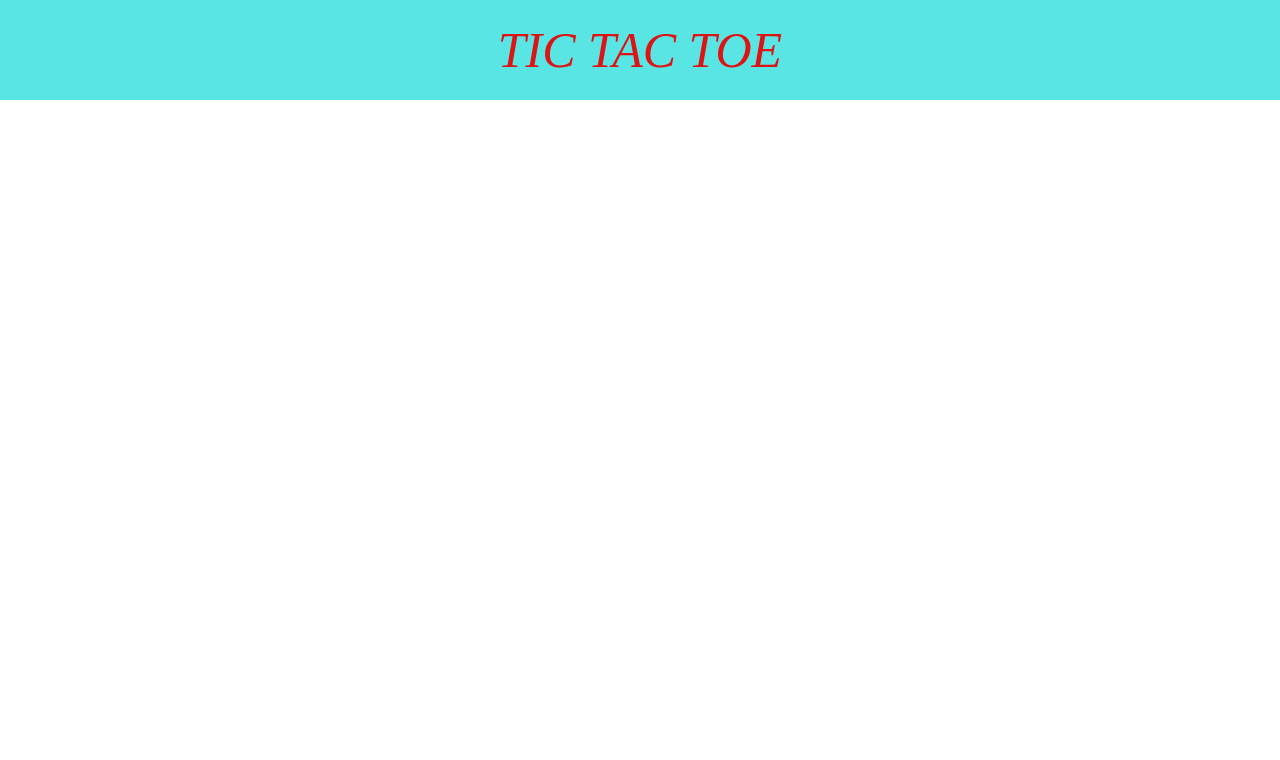
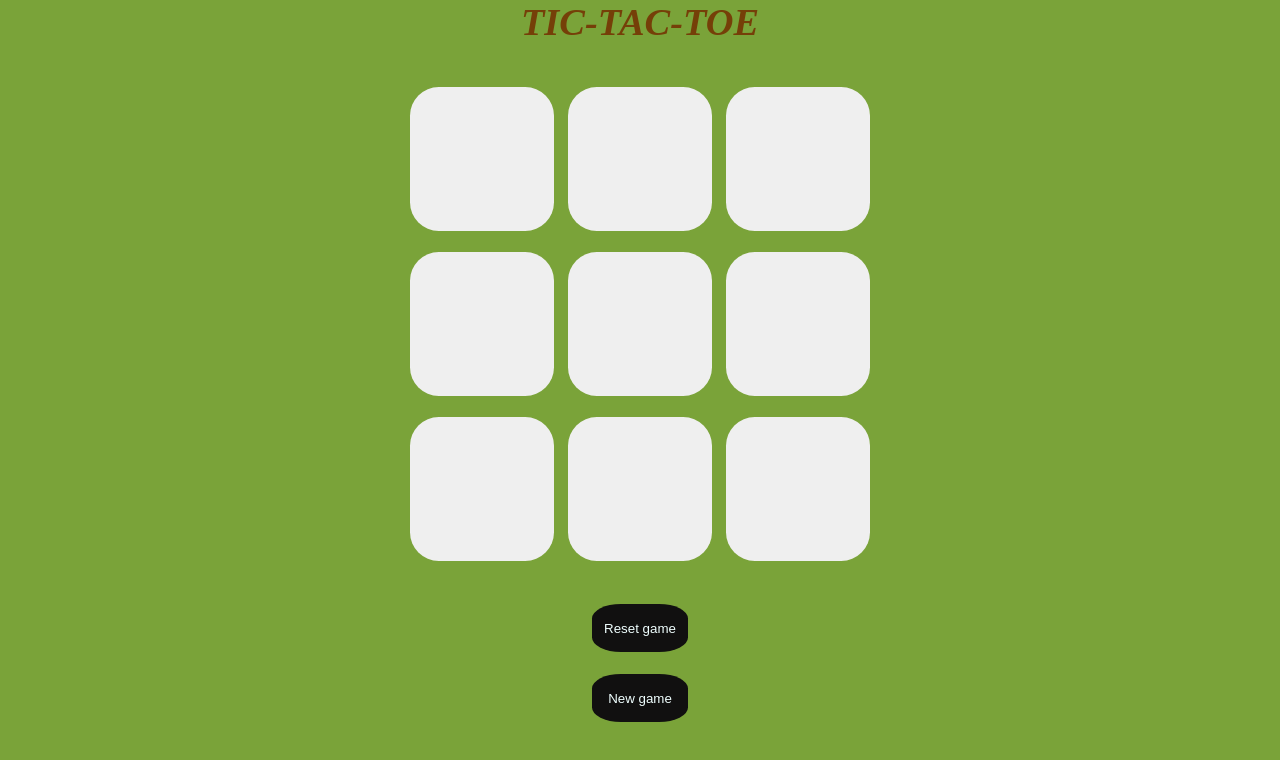
Before and after one commit to ImAditya015/Tic-Tac-Toe-by-Js, a plain HTML site: page index.html in a window 1280 px wide. Drawn offline with Linux system fonts and the light colour scheme.

Commit message:
further code

```diff
--- a/first.js
+++ b/first.js
@@ -0,0 +1,8 @@
+let btn= document.querySelector(".btn");
+let reset= document.querySelector("#reset");
+let newGame= document.querySelector("#new-game");
+
+let turnO = true; //true for player O and false for player X
+
+let arr1 = [["maths", "science"], ["64", "68"], ["A", "A+"]];
+console.log(arr1.len);
--- a/index.html
+++ b/index.html
@@ -8,7 +8,27 @@
     <link rel="stylesheet" href="style.css">
 </head>
 <body>
-    <div id="head"><header><i>TIC TAC TOE</i></header> </div>
+    <main>
+    <h1><i>TIC-TAC-TOE</i></h1>
+    <div id="container">
+    <div id="game">
+
+        <button class="btn"></button>
+        <button class="btn"></button>
+        <button class="btn"></button>
+        <button class="btn"></button>
+        <button class="btn"></button>
+        <button class="btn"></button>
+        <button class="btn"></button>
+        <button class="btn"></button>
+        <button class="btn"></button>
+        </div>
+
+    </div>
+    <button id="reset">Reset game</button><br><br>
+    <button id="new-game">New game</button>
+
+</main>
     <script src="first.js"></script>
 </body>
 </html>
--- a/style.css
+++ b/style.css
@@ -3,14 +3,55 @@
     padding: 0px;
 }
 
-#head {
-    height: 100px;
-    width: 100%;
-    font-size: 50px;
-    font-style: italic;
+body {
+    background-color: rgba(89, 140, 8, 0.8);
+    text-align: center;
+    color: rgb(117, 63, 8);
+    font-size: larger;
+}
+
+#container {
+    height: 70vh;
     display: flex;
     justify-content: center;
     align-items: center;
-    color: rgb(220, 20, 20);
-    background-color: rgb(21, 219, 219, 0.7);
+
 }
+
+#game {
+    height: 60vmin;
+    width: 60vmin;
+    display: flex;
+    flex-wrap: wrap;
+    justify-content: center;
+    align-items: center;
+    gap: 1.8vmin;
+}
+
+.btn {
+    height: 18vmin;
+    width: 18vmin;
+    border-radius: 20%;
+    box-shadow: none;
+    border: 0cap;
+    font-size: 8vmin;
+    color: brown;
+}
+#reset {
+    height: 6vmin;
+    width: 12vmin;
+    border-radius: 30%;
+    border: 0cap;
+    background-color: rgb(17, 16, 16);
+    color: azure;
+}
+
+#new-game {
+    height: 6vmin;
+    width: 12vmin;
+    border-radius: 30%;
+    border: 0cap;
+    background-color: rgb(17, 16, 16);
+    color: azure;
+
+}
```
